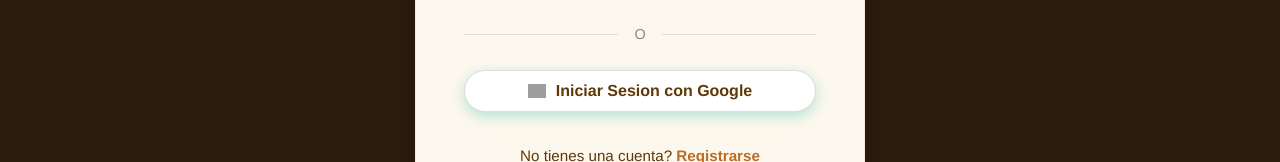
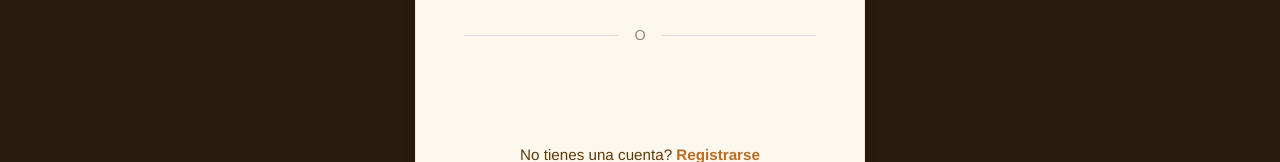
Before and after one commit to aiw3ndil/truek-frontend, a Next.js app: page /login in a window 1280 px wide. Shown: the part 570-732 px from the top of the page. Built offline with nearby package versions, Linux system fonts and the light colour scheme; no server answers; grey boxes are pictures that could not be loaded.

Commit message:
fix: Use GoogleLogin component to send ID token to backend

```diff
--- a/src/app/login/page.tsx
+++ b/src/app/login/page.tsx
@@ -5,7 +5,7 @@
 import Link from 'next/link';
 import { login, loginWithGoogle } from '@/services/auth';
 import { useRouter } from 'next/navigation';
-import { useGoogleLogin } from '@react-oauth/google';
+import { GoogleLogin, CredentialResponse } from '@react-oauth/google';
 import { useAuth } from '@/context/AuthContext';
 
 export default function LoginPage() {
@@ -30,10 +30,10 @@
     }
   };
 
-  const googleLogin = useGoogleLogin({
-    onSuccess: async (tokenResponse) => {
+  const handleGoogleSuccess = async (credentialResponse: CredentialResponse) => {
+    if (credentialResponse.credential) {
       try {
-        const data = await loginWithGoogle(tokenResponse.access_token);
+        const data = await loginWithGoogle(credentialResponse.credential);
         if (auth) {
           auth.login(data.token);
           router.push('/');
@@ -41,11 +41,14 @@
       } catch (error) {
         setError((error as Error).message || 'An error occurred');
       }
-    },
-    onError: (error) => {
-      setError(error.error_description || 'Failed to login with Google');
-    },
-  });
+    } else {
+      setError('Google login failed: no credential received');
+    }
+  };
+
+  const handleGoogleError = () => {
+    setError('Failed to login with Google');
+  };
 
   return (
     <div className="login-container" style={{
@@ -93,10 +96,13 @@
           <div style={{ flex: 1, height: '1px', background: '#ddd' }}></div>
         </div>
 
-        <button onClick={() => googleLogin()} className="oasis-button" style={{ width: '100%', backgroundColor: '#fff', color: '#757575', border: '1px solid #ddd', display: 'flex', alignItems: 'center', justifyContent: 'center', gap: '10px' }}>
-          <img src="https://www.gstatic.com/firebasejs/ui/2.0.0/images/auth/google.svg" alt="Google" style={{ width: '18px' }} />
-          {t.login.google_login_button}
-        </button>
+        <div style={{ display: 'flex', justifyContent: 'center' }}>
+          <GoogleLogin
+            onSuccess={handleGoogleSuccess}
+            onError={handleGoogleError}
+            useOneTap
+          />
+        </div>
 
         <p className="text-center" style={{ marginTop: '2rem', fontSize: '0.95rem' }}>
           {t.login.no_account_text}{' '}
```
